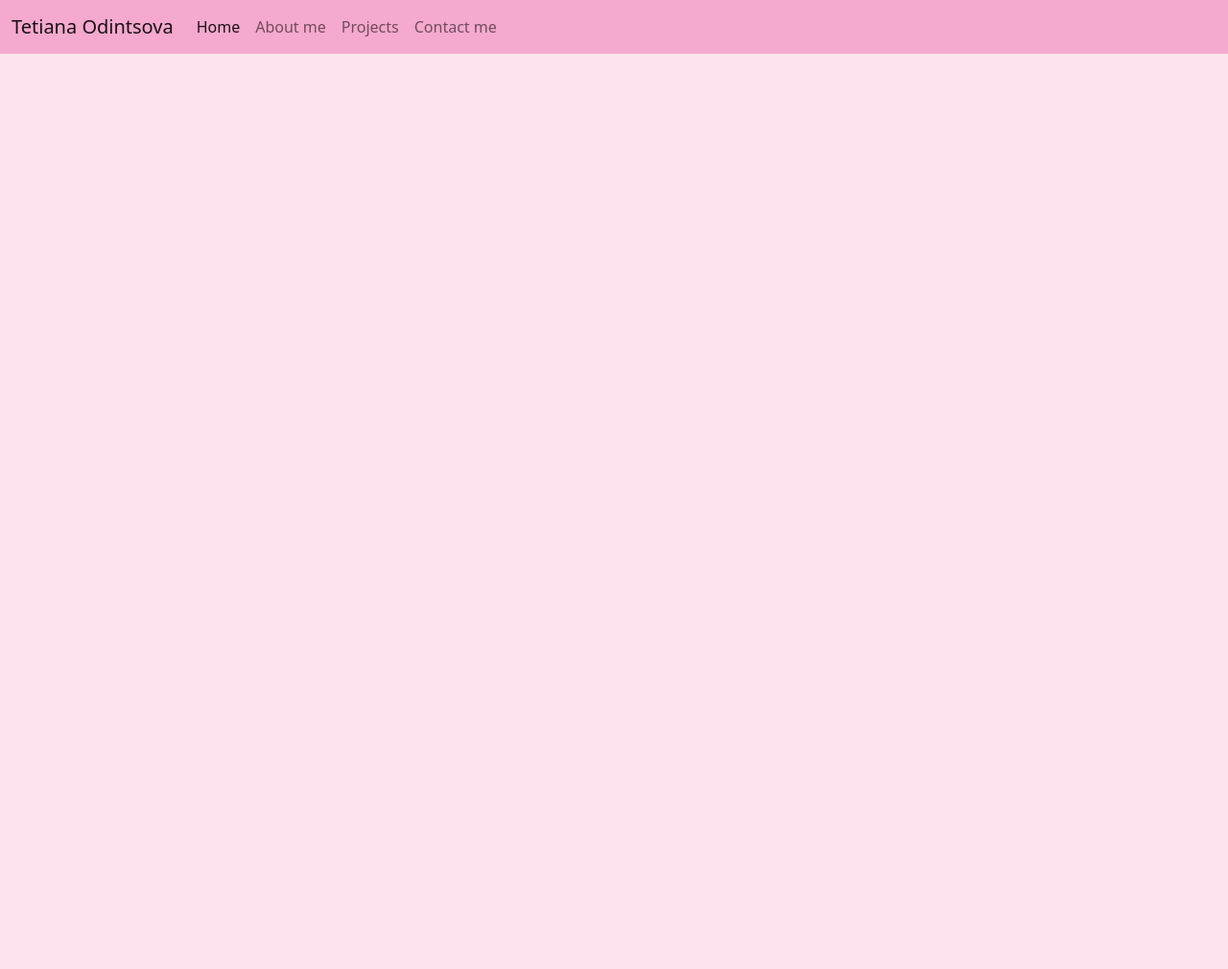
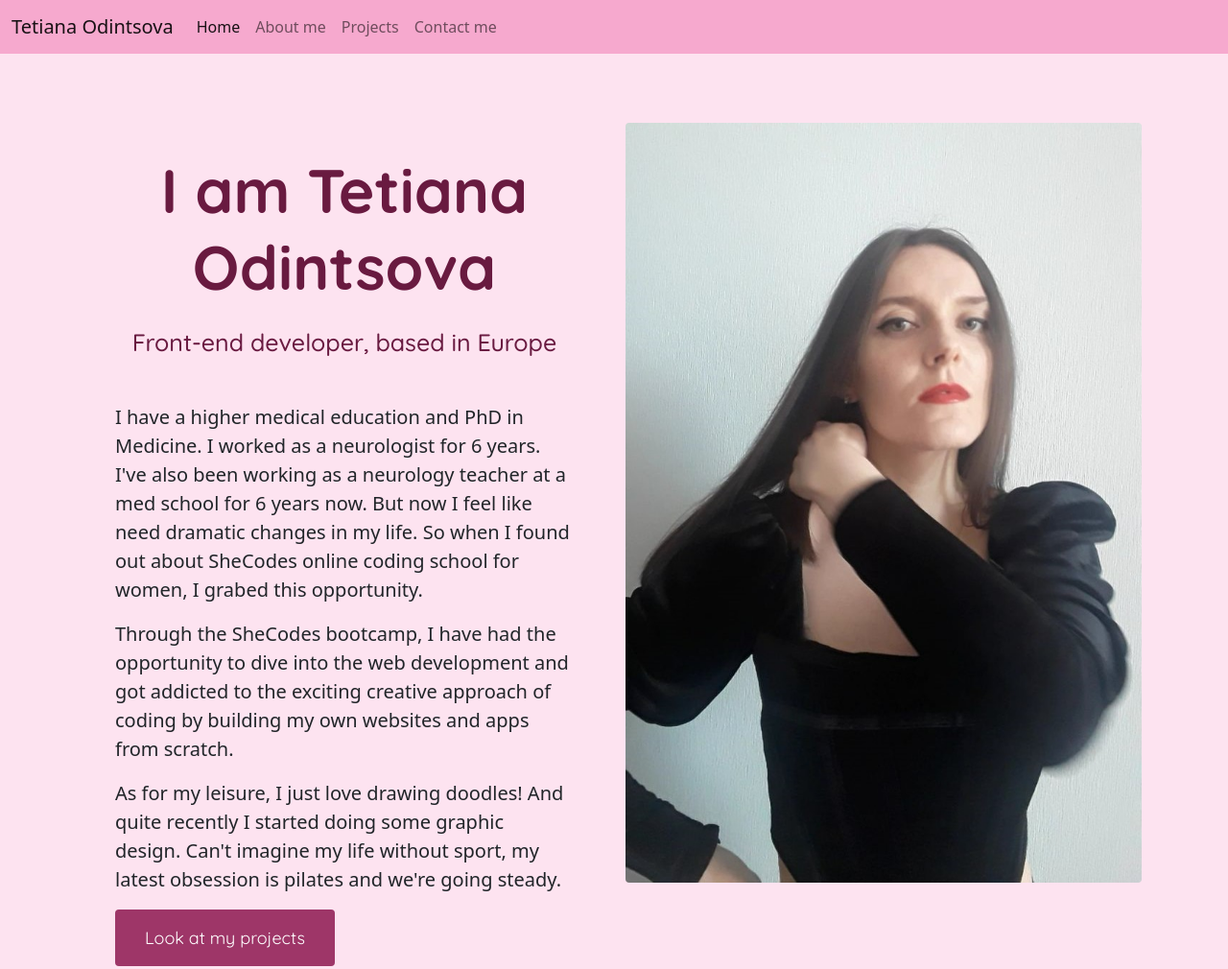
Before and after one commit to od1ntsoff/TO-Portfolio, a plain HTML site: page about.html in a window 1280 px wide. Shown: the whole page at 96% size. Before the commit the page ends 800 px from the top, so only its background shows below. Drawn offline with nearby package versions, Linux system fonts and the light colour scheme.

Commit message:
Added content to the About page

```diff
--- a/about.html
+++ b/about.html
@@ -73,5 +73,45 @@
         </div>
       </div>
     </nav>
+
+    <div class="about-section container">
+      <div class="row mt-5">
+        <div class="col-md-6">
+          <div class="about-section-content">
+            <h1 class="greeting text-center mb-4">I am Tetiana Odintsova</h1>
+            <h2 class="text-center mb-5">
+              Front-end developer, based in Europe
+            </h2>
+            <p>
+              I have a higher medical education and PhD in Medicine. I worked as
+              a neurologist for 6 years. I've also been working as a neurology
+              teacher at a med school for 6 years now. But now I feel like need
+              dramatic changes in my life. So when I found out about SheCodes
+              online coding school for women, I grabed this opportunity.
+            </p>
+            <p>
+              Through the SheCodes bootcamp, I have had the opportunity to dive
+              into the web development and got addicted to the exciting creative
+              approach of coding by building my own websites and apps from
+              scratch.
+            </p>
+            <p>
+              As for my leisure, I just love drawing doodles! And quite recently
+              I started doing some graphic design. Can't imagine my life without
+              sport, my latest obsession is pilates and we're going steady.
+            </p>
+            <a href="" class="btn btn-branding">Look at my projects</a>
+          </div>
+        </div>
+
+        <div class="col-md-6">
+          <img
+            src="images/photo.jpg"
+            alt="A picture of Tetiana Odintsova"
+            class="photo-image img-fluid"
+          />
+        </div>
+      </div>
+    </div>
   </body>
 </html>
--- a/style.css
+++ b/style.css
@@ -107,4 +107,30 @@ img {
     text-align: 0;
     padding: 0;
   }
+
+  .about-section {
+    text-align: 0;
+    padding: 0;
+  }
 }
+
+.about-section h1 {
+  font-size: 64px;
+  line-height: 80px;
+}
+
+.about-section {
+  padding: 80px 20px;
+}
+
+.about-section h2 {
+  font-size: 25px;
+}
+
+.about-section-content {
+  margin: 30px;
+}
+
+.photo-mage {
+  max-width: 50%;
+}
```
Also changed, not shown: images/photo.jpg (added).
